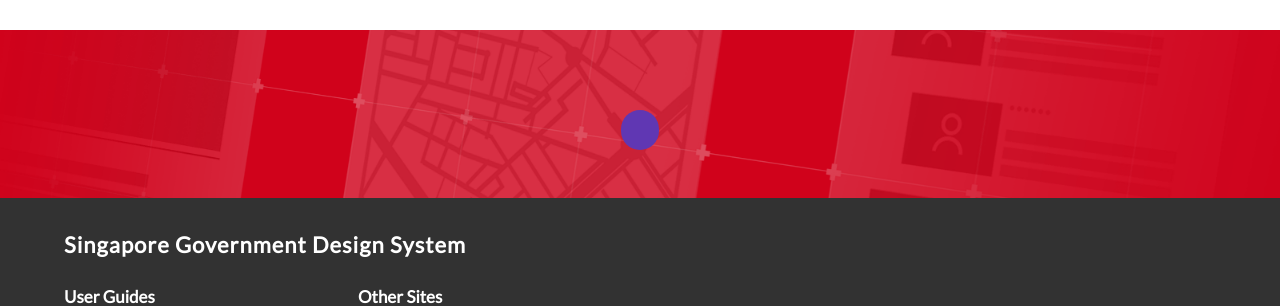
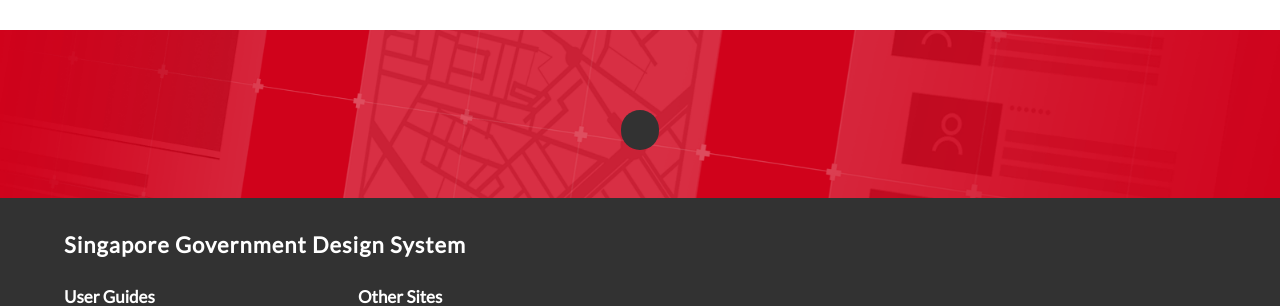
Before and after one commit to isaacteh-ust/sgds-demo-1, a Jekyll site: the page built from search/search.html, in a window 1280 px wide. Shown: the part 446-752 px from the top of the page. Built offline with Jekyll 4.4.1, drawn with Linux system fonts in a browser that asks for light colours; some web fonts are replaced.

Commit message:
_config.yml: updated visit_docs_section_button_color

```diff
--- a/_config.yml
+++ b/_config.yml
@@ -2,7 +2,7 @@
 description: >-
   Design System unites Singapore Government digital services around a common
   visual language  and user experience
-visit_docs_section_button_color: primary
+visit_docs_section_button_color: dark
 visit_docs_section_button_type: rounded
 visit_docs_section_text_color: white
 visit_docs_section_background: danger
```
